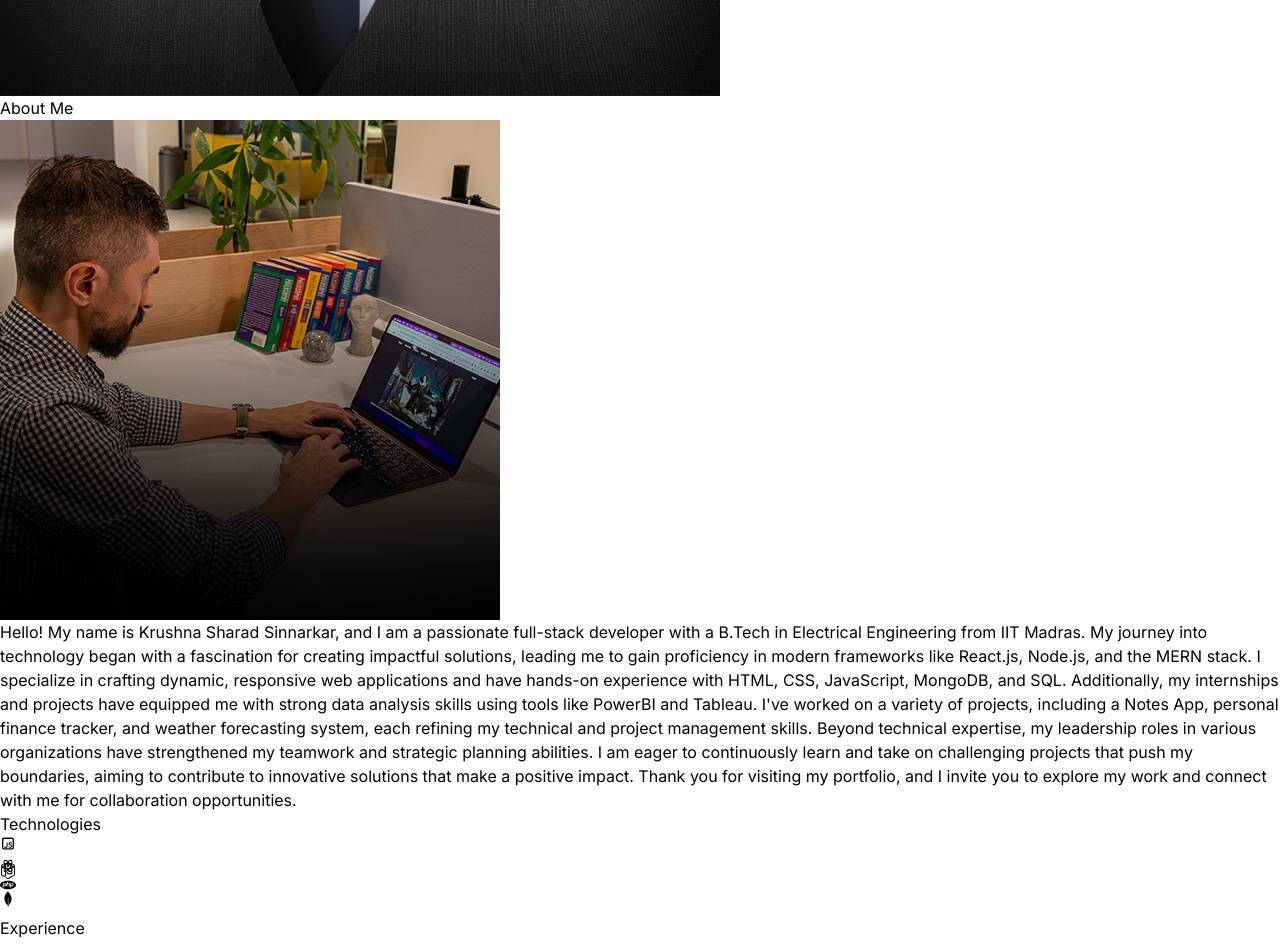
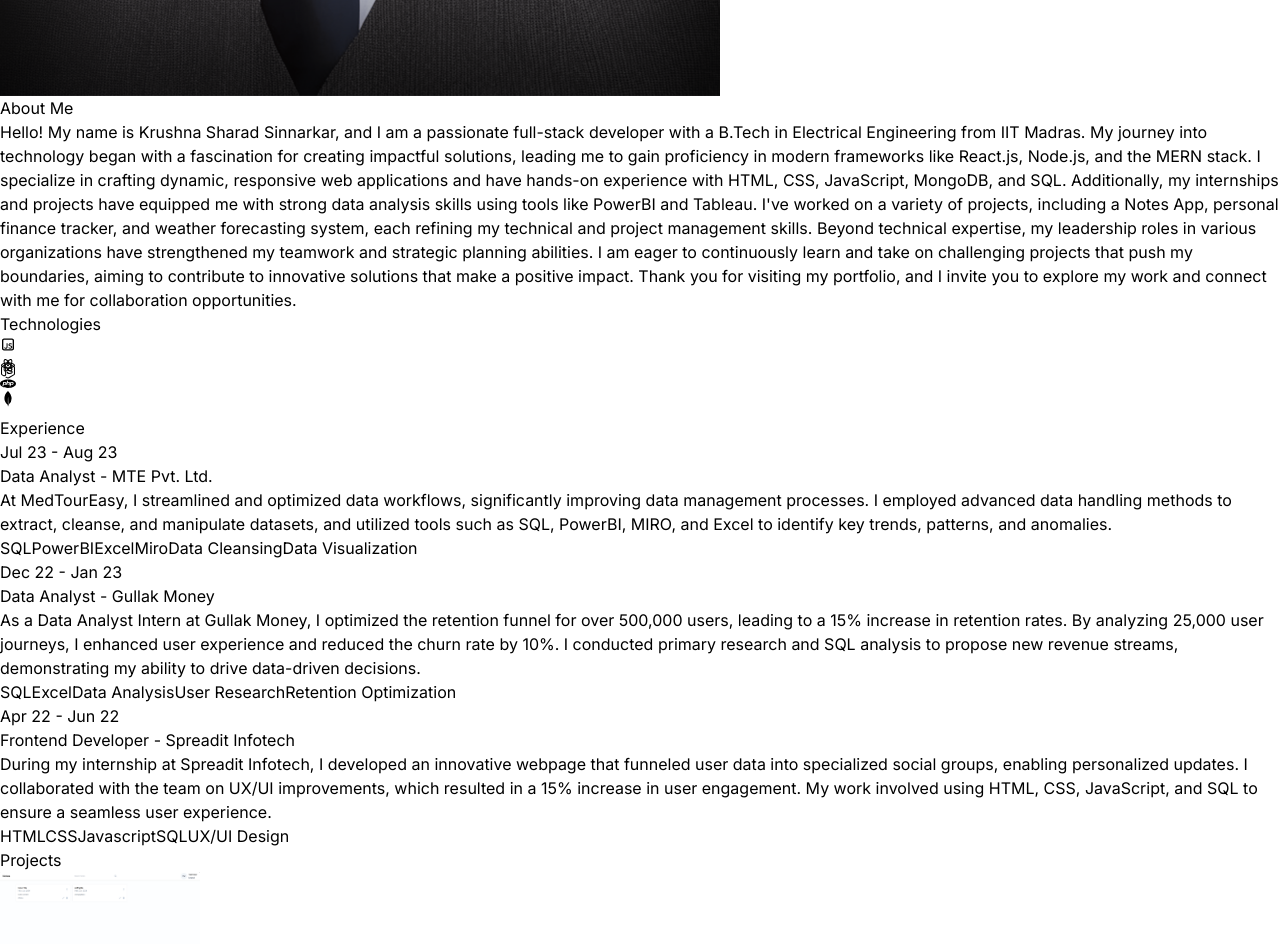
Before and after one commit to krushnasinnarkar/react_portfolio, a React (Vite) app: page / in a window 1280 px wide. Shown: the part 1140-2084 px from the top of the page. Built offline with nearby package versions, Linux system fonts and the light colour scheme.

Commit message:
Update About.jsx

```diff
--- a/src/constants/About.jsx
+++ b/src/constants/About.jsx
@@ -14,28 +14,16 @@ const About = () => {
                 About
                 <span className="text-neutral-500"> Me</span>
             </motion.h1>
-            <div className="flex flex-wrap">
                 <motion.div
                     whileInView={{ opacity: 1, x: 0 }}
                     initial={{ opacity: 0, x: -100 }}
                     transition={{ duration: 0.5 }}
-                    className="w-full lg:w-1/2 lg:p-8"
-                >
-                    <div className="flex items-center justify-center">
-                        <img className="rounded-2xl w-2/5 lg:w-3/4" src={aboutImg} alt="about" />
-                    </div>
-                </motion.div>
-                <motion.div
-                    whileInView={{ opacity: 1, x: 0 }}
-                    initial={{ opacity: 0, x: 100 }}
-                    transition={{ duration: 0.5 }}
-                    className="w-full lg:w-1/2"
+                    className="w-full"
                 >
                     <div className="flex justify-center lg:justify-start">
                         <p className="my-2 max-w-xl py-6">{ABOUT_TEXT}</p>
                     </div>
                 </motion.div>
-            </div>
         </div>
     )
 }
```
